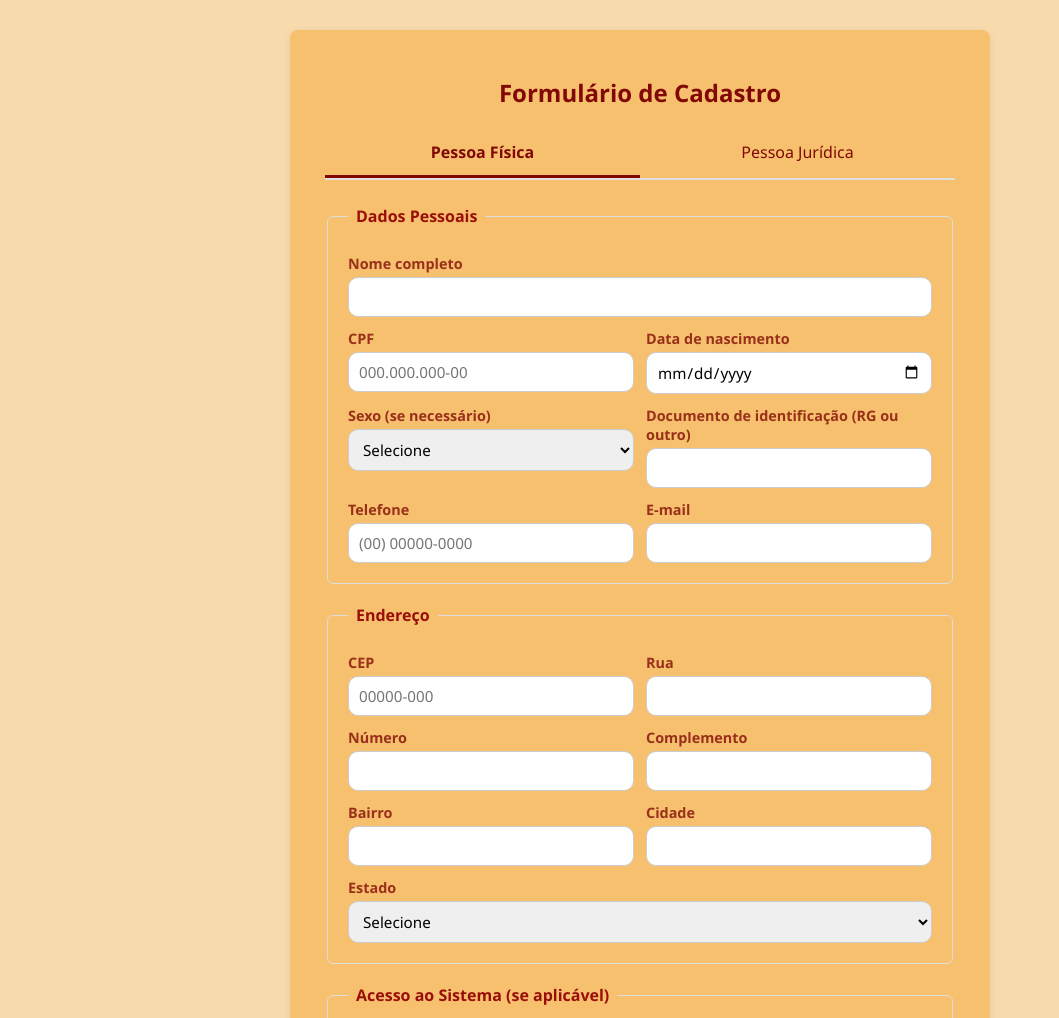
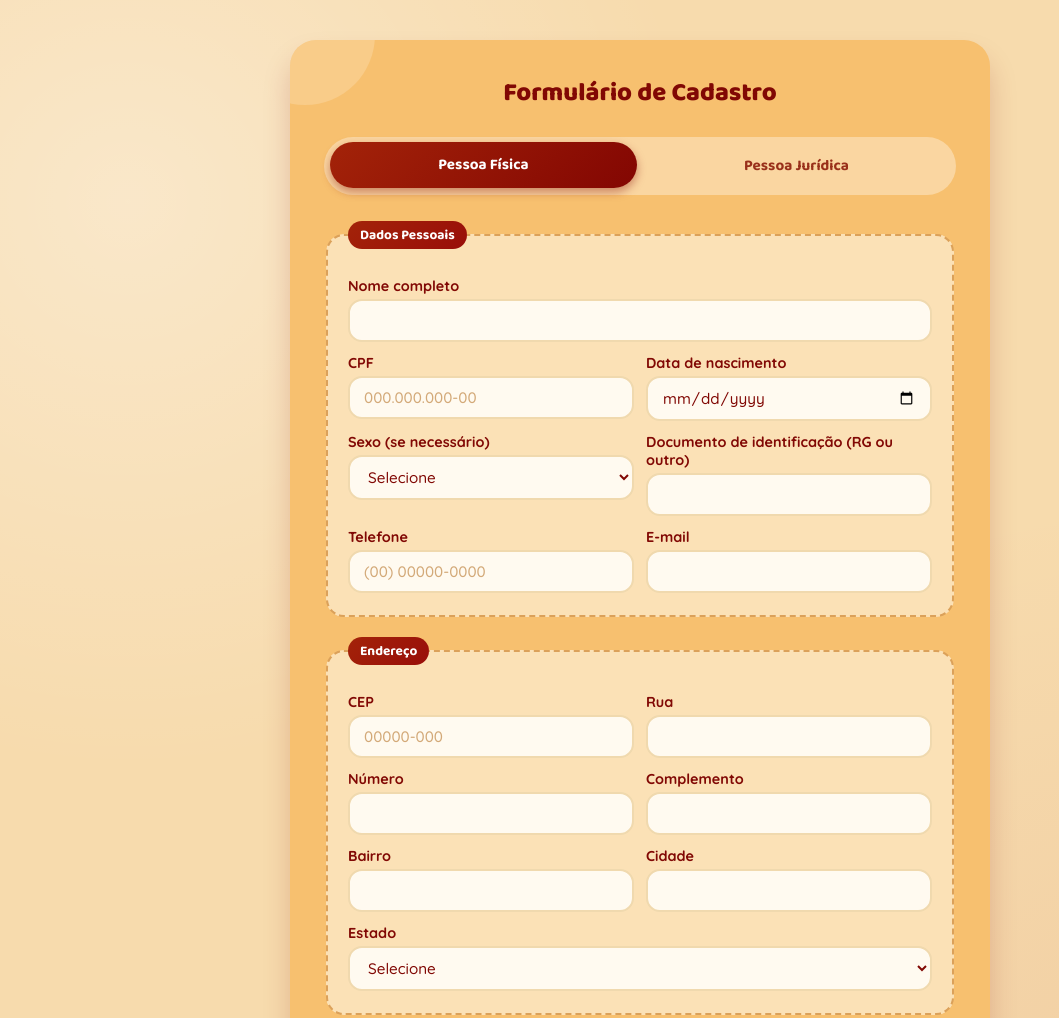
Before and after one commit to renataaap/sicredi, a plain HTML site: page index.html in a window 1280 px wide. Shown: the top 1018 px of the page, without its empty margins (0-1059 px from the left). Drawn offline with Linux system fonts and the light colour scheme.

Commit message:
Atualiza estilos do formulário com novas fontes, cores e animações

```diff
--- a/style.css
+++ b/style.css
@@ -1,13 +1,18 @@
+@import url('https://fonts.googleapis.com/css2?family=Baloo+2:wght@500;700;800&family=Quicksand:wght@500;600;700&display=swap');
+
 * {
-    box-sizing: border-box;
-    font-family: 'Segoe UI', Tahoma, Geneva, Verdana, sans-serif;
+  box-sizing: border-box;
+  font-family: 'Quicksand', 'Segoe UI', Tahoma, Geneva, Verdana, sans-serif;
 }
 
 body {
-  font-family: Arial, Helvetica, sans-serif;
-  background: #f7dbad;
   margin: 0;
-  padding: 30px 15px;
+  padding: 40px 15px;
+  min-height: 100vh;
+  background:
+    radial-gradient(circle at 10% 15%, rgba(255,255,255,0.35) 0%, transparent 35%),
+    radial-gradient(circle at 90% 85%, rgba(153,14,9,0.06) 0%, transparent 40%),
+    #f7dbad;
   color: #810804;
 }
 
@@ -15,74 +20,132 @@ body {
   max-width: 700px;
   margin: 0 auto;
   background: #f7c06f;
-  border-radius: 8px;
-  padding: 30px 35px;
-  box-shadow: 0 2px 8px rgba(0,0,0,0.08);
+  border-radius: 26px;
+  padding: 32px 34px 38px;
+  box-shadow:
+    0 12px 0 -3px #f0a94a,
+    0 18px 28px rgba(129, 8, 4, 0.18);
+  position: relative;
+  overflow: hidden;
+}
+
+.container::before {
+  position: absolute;
+  top: 16px;
+  right: 22px;
+  font-size: 1.5rem;
+  transform: rotate(10deg);
+  opacity: 0.85;
+}
+
+.container::after {
+  content: "";
+  position: absolute;
+  width: 140px;
+  height: 140px;
+  background: rgba(255, 255, 255, 0.18);
+  border-radius: 50%;
+  top: -75px;
+  left: -55px;
+  z-index: 0;
 }
 
 h1 {
+  font-family: 'Baloo 2', sans-serif;
+  font-weight: 800;
   text-align: center;
-  font-size: 1.5rem;
-  margin-bottom: 20px;
+  font-size: 1.6rem;
+  margin: 0 0 24px;
+  color: #810804;
+  position: relative;
+  z-index: 1;
 }
+
 
 .tabs {
   display: flex;
-  margin-bottom: 25px;
-  border-bottom: 2px solid #e0e0e0;
+  gap: 6px;
+  margin-bottom: 26px;
+  background: rgba(255, 255, 255, 0.35);
+  padding: 6px;
+  border-radius: 999px;
+  position: relative;
+  z-index: 1;
 }
 
 .tab-btn {
   flex: 1;
-  padding: 12px;
+  padding: 11px;
   background: none;
   border: none;
-  font-size: 1rem;
+  border-radius: 999px;
+  font-family: 'Baloo 2', sans-serif;
+  font-size: 0.95rem;
+  font-weight: 700;
   cursor: pointer;
-  color: #810804;
-  border-bottom: 3px solid transparent;
-  transition: 0.2s;
+  color: #99301a;
+  transition: 0.25s ease;
 }
 
 .tab-btn.active {
-  color: #810804;
-  border-bottom: 3px solid #830602;
-  font-weight: bold;
+  color: #ffffff;
+  background: linear-gradient(135deg, #a32309, #830602);
+  box-shadow: 0 4px 10px rgba(131, 6, 2, 0.4);
+  transform: translateY(-1px);
 }
 
 fieldset {
-  border: 1px solid #ddd;
-  border-radius: 6px;
+  border: 2px dashed #dba15a;
+  border-radius: 18px;
   margin-bottom: 20px;
-  padding: 15px 20px 20px;
+  padding: 16px 20px 22px;
   color: #99301a;
+  background: rgba(255, 251, 240, 0.55);
+  position: relative;
+  z-index: 1;
 }
 
 legend {
-  font-weight: bold;
-  padding: 0 8px;
-  color: #990e09;
+  font-family: 'Baloo 2', sans-serif;
+  font-weight: 700;
+  padding: 3px 12px;
+  color: #ffffff;
+  background: linear-gradient(135deg, #a32309, #990e09);
+  border-radius: 999px;
+  font-size: 0.85rem;
+}
+
+.form-group {
+  margin-top: 12px;
 }
 
 label {
   display: block;
-  margin-top: 12px;
   margin-bottom: 4px;
   font-size: 0.9rem;
-  font-weight: 600;
+  font-weight: 700;
+  color: #810804;
 }
 
 input, select {
   width: 100%;
-  padding: 9px 10px;
-  border: 1px solid #ccc;
-  border-radius: 10px;
+  padding: 10px 14px;
+  border: 2px solid #f0d9ae;
+  border-radius: 14px;
   font-size: 0.95rem;
+  background: #fffaf0;
+  color: #810804;
+  transition: 0.2s;
+}
+
+input::placeholder {
+  color: #d3a978;
 }
 
 input:focus, select:focus {
   outline: none;
   border-color: #9b0d08;
+  box-shadow: 0 0 0 4px rgba(155, 13, 8, 0.15);
 }
 
 .row {
@@ -90,43 +153,62 @@ input:focus, select:focus {
   gap: 12px;
 }
 
-.row > div {
+.row > .form-group {
   flex: 1;
 }
 
 .form-section {
   display: none;
+  position: relative;
+  z-index: 1;
 }
 
 .form-section.active {
   display: block;
+  animation: pop-in 0.25s ease;
 }
 
-button.submit-btn {
+@keyframes pop-in {
+  from { opacity: 0; transform: translateY(6px) scale(0.98); }
+  to { opacity: 1; transform: translateY(0) scale(1); }
+}
+
+.submit-btn {
   width: 100%;
-  padding: 13px;
-  background: #a32309;
+  padding: 14px;
+  background: linear-gradient(135deg, #a32309, #830602);
   color: #ffffff;
   border: none;
-  border-radius: 6px;
-  font-size: 1rem;
+  border-radius: 999px;
+  font-family: 'Baloo 2', sans-serif;
+  font-size: 1.05rem;
+  font-weight: 700;
   cursor: pointer;
   margin-top: 10px;
+  box-shadow: 0 6px 0 #6b1503;
+  transition: transform 0.12s ease, box-shadow 0.12s ease, background 0.2s;
+  position: relative;
+  z-index: 1;
 }
 
-button.submit-btn:hover {
-  background: #b14a36;
+.submit-btn:hover {
+  background: linear-gradient(135deg, #b14a36, #a32309);
 }
 
-.msg {
+.submit-btn:active {
+  transform: translateY(4px);
+  box-shadow: 0 2px 0 #6b1503;
+}
+
+#msg {
   text-align: center;
   margin-top: 15px;
-  font-weight: bold;
+  font-weight: 700;
   color: #1a8a3e;
   display: none;
+  background: rgba(26, 138, 62, 0.12);
+  border-radius: 14px;
+  padding: 10px;
+  position: relative;
+  z-index: 1;
 }
-
-small.opt {
-  font-weight: normal;
-  color: #888;
-}
```
